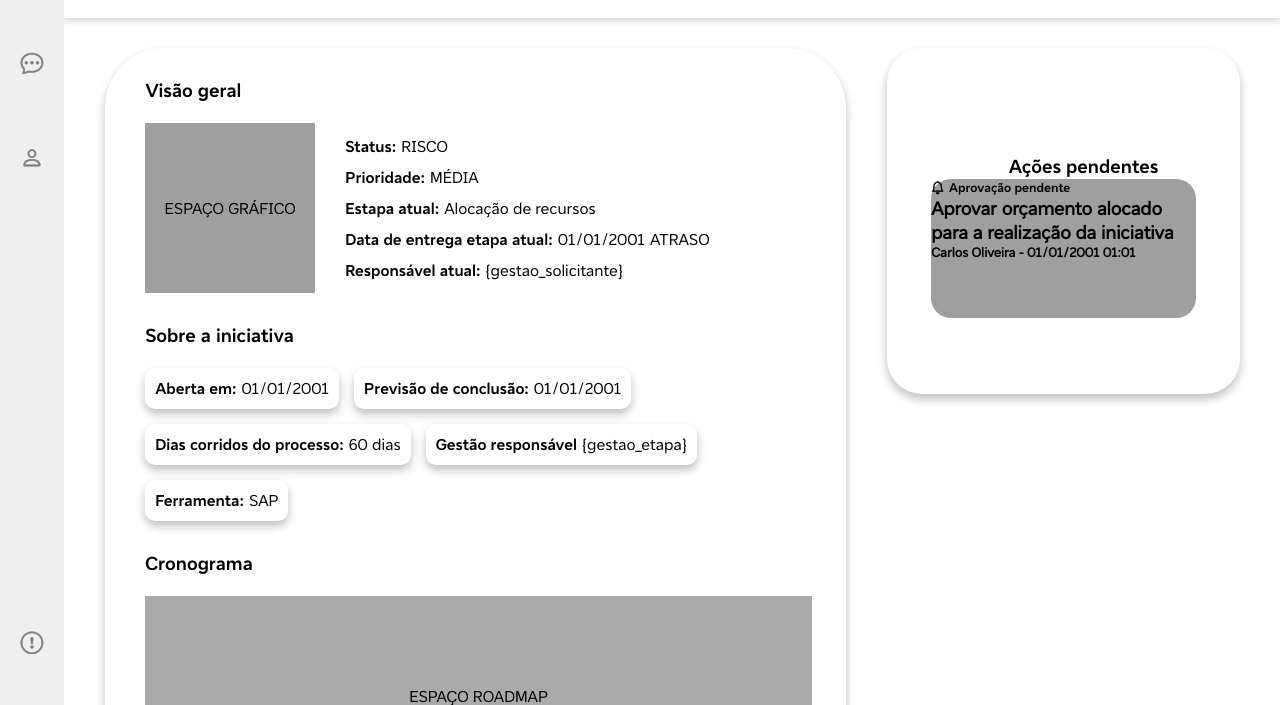
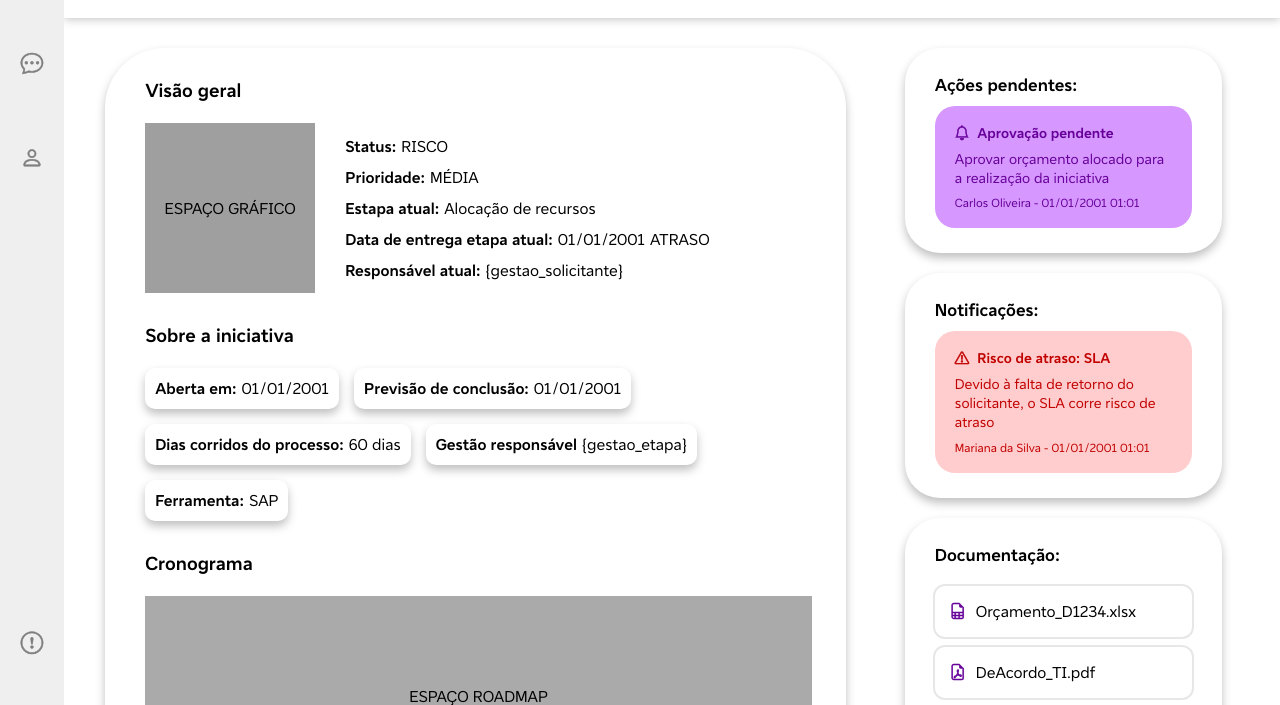
Before and after one commit to giovanafelisbino/front-SAIDTR, a website: page client/demandDetail.html in a window 1280 px wide. Shown: the part 78-783 px from the top of the page. Drawn offline with Linux system fonts and the light colour scheme.

Commit message:
finalização demanda detalhada 04/08

```diff
--- a/client/demandDetail.html
+++ b/client/demandDetail.html
@@ -35,7 +35,7 @@
             </div>
 
             <div class="content-area">
-                <div class="left-area">
+                 <div class="left-area">
                     <div class="demand bubble">
                         <h1 class="title general">Visão geral</h1>
                         <div class="first-part">
@@ -116,21 +116,45 @@
                 <div class="right-area">
 
                     <div class="pending-actions right-bubble">
-                        <a class="title pending-actions">Ações pendentes</a>
+                        <a class="title pending-actions">Ações pendentes:</a>
                         <div class="pending-actions alert">
                             <span>
                                 <i class="bi bi-bell"></i>
                                 Aprovação pendente
                             </span>
-
                             <h3>Aprovar orçamento alocado para a realização da iniciativa</h3>
                             <h5>Carlos Oliveira - 01/01/2001 01:01</h5>
                         </div>
                     </div>
 
-                    <div class="notification right-bubble"></div>
+                    <div class="notification right-bubble">
+                        <a class="title notification">Notificações:</a>
+                        <div class="notification alert">
+                            <span>
+                                <i class="bi bi-exclamation-triangle"></i>
+                                Risco de atraso: SLA
+                            </span>
+                            <h3>Devido à falta de retorno do solicitante, o SLA corre risco de atraso</h3>
+                            <h5>Mariana da Silva - 01/01/2001 01:01</h5>
+                        </div>
+                    </div>
 
-                    <div class="documentation right-bubble"></div>
+                    <div class="documentation right-bubble">
+                        <a class="title documentation">Documentação:</a>
+                        <div class="document-block">
+                            <i class="bi bi-file-earmark-spreadsheet"></i>
+                            <span>Orçamento_D1234.xlsx</span>
+                        </div>
+                        <div class="document-block">
+                            <i class="bi bi-file-earmark-pdf"></i>
+                            <span>DeAcordo_TI.pdf</span>
+                        </div>
+                         <div class="document-block">
+                            <i class="bi bi-file-earmark-image"></i>
+                            <span>Autorizacao_DIR.png</span>
+                        </div>
+
+                    </div>
 
                 </div>
             </div>
--- a/client/demandaDetail-style.css
+++ b/client/demandaDetail-style.css
@@ -97,13 +97,6 @@ body {
     font-family: 'VivoTypeBold', sans-serif;
 }
 
-.title {
-    margin-left: 40px;
-    margin-top: 30px;
-    font-size: 1.2rem;
-    font-family: 'VivoTypeBold', sans-serif;
-}
-
 .bubble {
     width: 90%;
 
@@ -120,6 +113,13 @@ body {
     flex-direction: row;
 
     margin: 20px 40px 20px 40px;
+}
+
+.title {
+    margin-left: 40px;
+    margin-top: 30px;
+    font-size: 1.2rem;
+    font-family: 'VivoTypeBold', sans-serif;
 }
 
 .display {
@@ -216,6 +216,12 @@ body {
     border-radius: 15px;
 }
 
+.activity:focus,
+.activity:hover {
+    background-color: #e7e7e7;
+    transition: 0.2s ease-in-out;
+}
+
 .last-message {
     margin-left: 40px;
 }
@@ -249,41 +255,114 @@ body {
 .right-bubble {
     display: flex;
     flex-direction: column;
-    align-items: center;
-    justify-content: center;
+    align-items: stretch;
+    justify-content: flex-start;
 
-    height: 30%;
+    height: auto;
+    width: 90%;
     border-radius: 35px;
+
+    padding: 25px 30px;
 
     background-color: var(--default);
     box-shadow: var(--shadow);
 }
 
-.pending-actions .title {
+a.title.pending-actions,
+a.title.notification,
+a.title.documentation {
+    margin: 0 0 10px 0;
+
+    font-size: 1.1rem;
+    font-family: 'VivoTypeBold', sans-serif;
+
+    color: #000000;
+    text-decoration: none;
+}
+
+.alert {
     display: flex;
     flex-direction: column;
     align-items: flex-start;
+    justify-content: center;
+
+    height: auto;
+    width: 100%;
+
+    gap: 8px;
+
+    padding: 18px 20px;
+    border-radius: 20px;
+
+    background-color: #e7e7e7;
 }
 
-.pending-actions span {
+.alert span {
     display: flex;
     flex-direction: row;
+    align-items: center;
 
-    font-size: 0.8rem;
-    gap: 5px;
+    font-size: 0.9rem;
+    gap: 8px;
 
     font-family: 'VivoTypeBold', sans-serif;
 }
 
-.pending-actions i{
+.alert i{
     -webkit-text-stroke: 0.5px;
 }
 
-.alert {
-    height: 40%;
-    width: 75%;
+.alert h3 {
+    font-size: 0.9rem;
+    font-weight: normal;
+    font-family: "VivoTypeRegular", sans-serif;
 
-    border-radius: 20px;
+    line-height: 1.3;
+}
 
-    background-color:#9f9fa0;
+.alert h5 {
+    font-size: 0.75rem;
+    font-weight: normal;
+    font-family: "VivoTypeRegular", sans-serif;
 }
+
+.pending-actions.alert {
+    background-color: #d697ff;
+    color: var(--primary);
+}
+
+.notification.alert {
+    background-color: #ffcdcd;
+    color: #c10000;
+}
+
+.documentation.right-bubble {
+    display: flex;
+    flex-direction: column;
+
+    gap: 10px;
+}
+
+.document-block {
+    display: flex;
+    flex-direction: row;
+    align-items: center;
+
+    padding: 15px;
+    gap: 10px;
+
+    outline: 2px solid #e7e7e7;
+    border-radius: 10px;
+
+}
+
+.documentation i{
+    -webkit-text-stroke: 0.5px;
+    color: var(--primary);
+}
+
+.document-block:focus,
+.document-block:hover {
+    background-color: #e7e7e7;
+    transition: 0.2s ease-in-out;
+}
```
